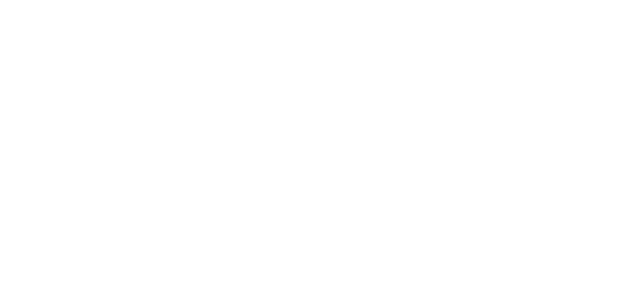
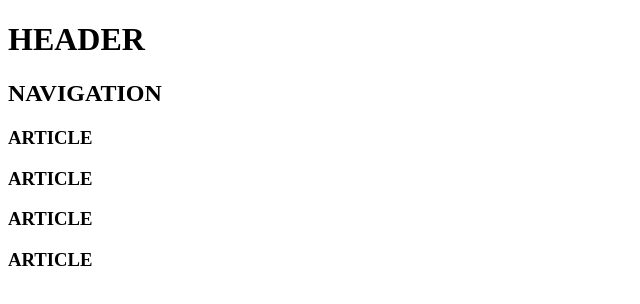
Before and after one commit to LewisLovett/flexbox_challenge1, a plain HTML site: page index.html in a window 1280 px wide. Shown: the whole page, without its empty margins (0-640 px from the left). Drawn offline with Linux system fonts and the light colour scheme.

Commit message:
Created the base html

```diff
--- a/index.html
+++ b/index.html
@@ -7,6 +7,18 @@
     <title>Document</title>
 </head>
 <body>
+    <header>
+        <h1>HEADER</h1>
+    </header>
+    <nav>
+        <h2>NAVIGATION</h2>
+    </nav>
+    <div id="articleContainer">
+        <article><h3>ARTICLE</h3></article>
+        <article><h3>ARTICLE</h3></article>
+        <article><h3>ARTICLE</h3></article>
+        <article><h3>ARTICLE</h3></article>
 
+    </div>
 </body>
 </html>
```
